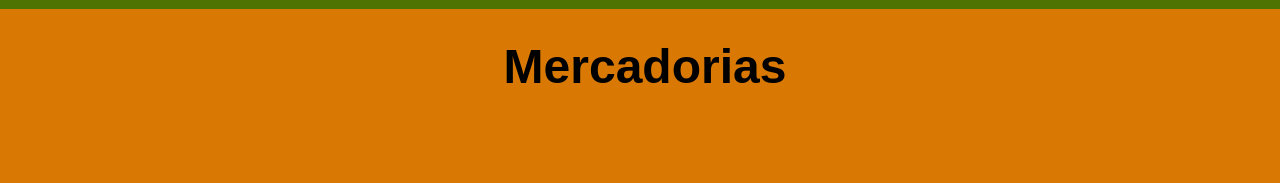
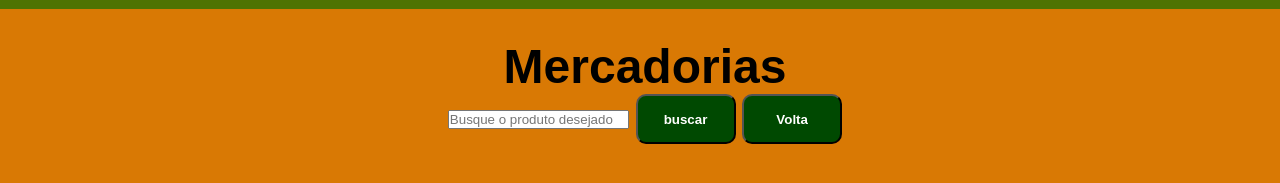
Before and after one commit to Enzzo019/PraticaProfissional, a website: page daroca html js css/Da - Roça/HTML/produtos.html in a window 1280 px wide. Shown: the part 85-268 px from the top of the page. Drawn offline with Linux system fonts and the light colour scheme; no server answers; a web font is replaced by a local one.

Commit message:
Update produtos.html
mudei

```diff
--- a/daroca html js css/Da - Roça/HTML/produtos.html
+++ b/daroca html js css/Da - Roça/HTML/produtos.html
@@ -25,7 +25,11 @@
     <div id="titulo">
 
             <h1>Mercadorias</h1>
-
+            <section id="pesquisas">
+                <input id="barra_de_pesquisa" type="search" placeholder="Busque o produto desejado: frutas, legumes ou verduras">
+                <button id="buscar" onclick="busca()">buscar</button>
+                <button id="buscar" onclick="exibeDados(listaProdutos)">Volta</button>
+            </section>
         <section id="pesquisa">
 
         </section>
```
Lines whose indentation alone changed are shown as unchanged.
